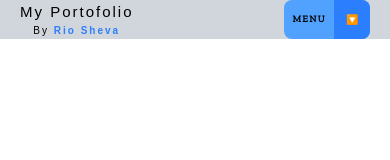
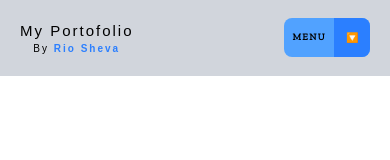
Before and after one commit to ersepa/portfolio, a plain HTML site: page bootstrap-5.0.2-dist/index.html in a window 390 px wide. Drawn offline with nearby package versions, Linux system fonts and the light colour scheme; a web font is replaced by a local one.

Commit message:
mobile responsive nav

```diff
--- a/bootstrap-5.0.2-dist/index.html
+++ b/bootstrap-5.0.2-dist/index.html
@@ -17,6 +17,10 @@
             #nav-link {
                 visibility: hidden;
                 display: none;
+            }
+
+            #container {
+                height: 9dvh;
             }
 
             nav {
```
